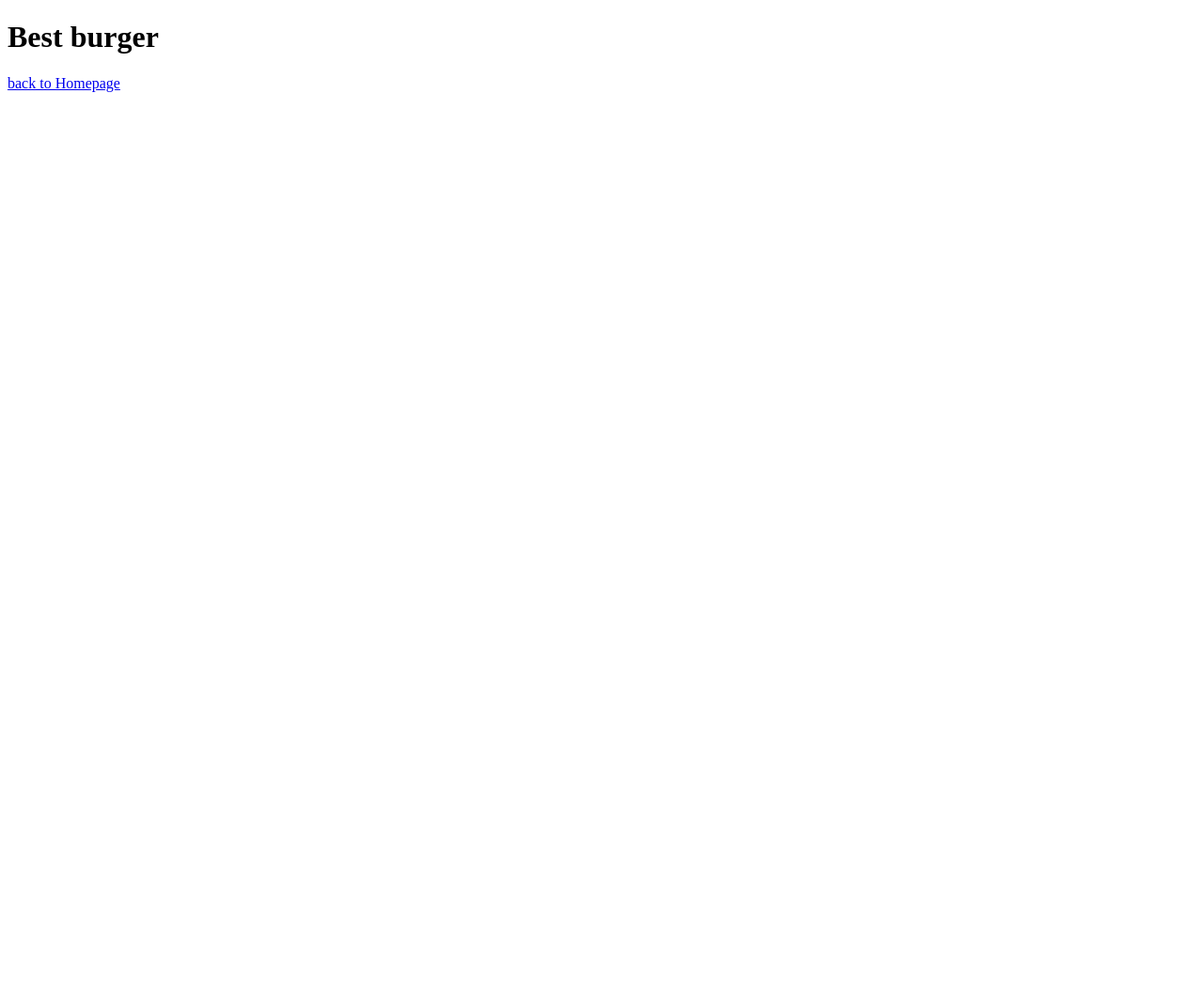
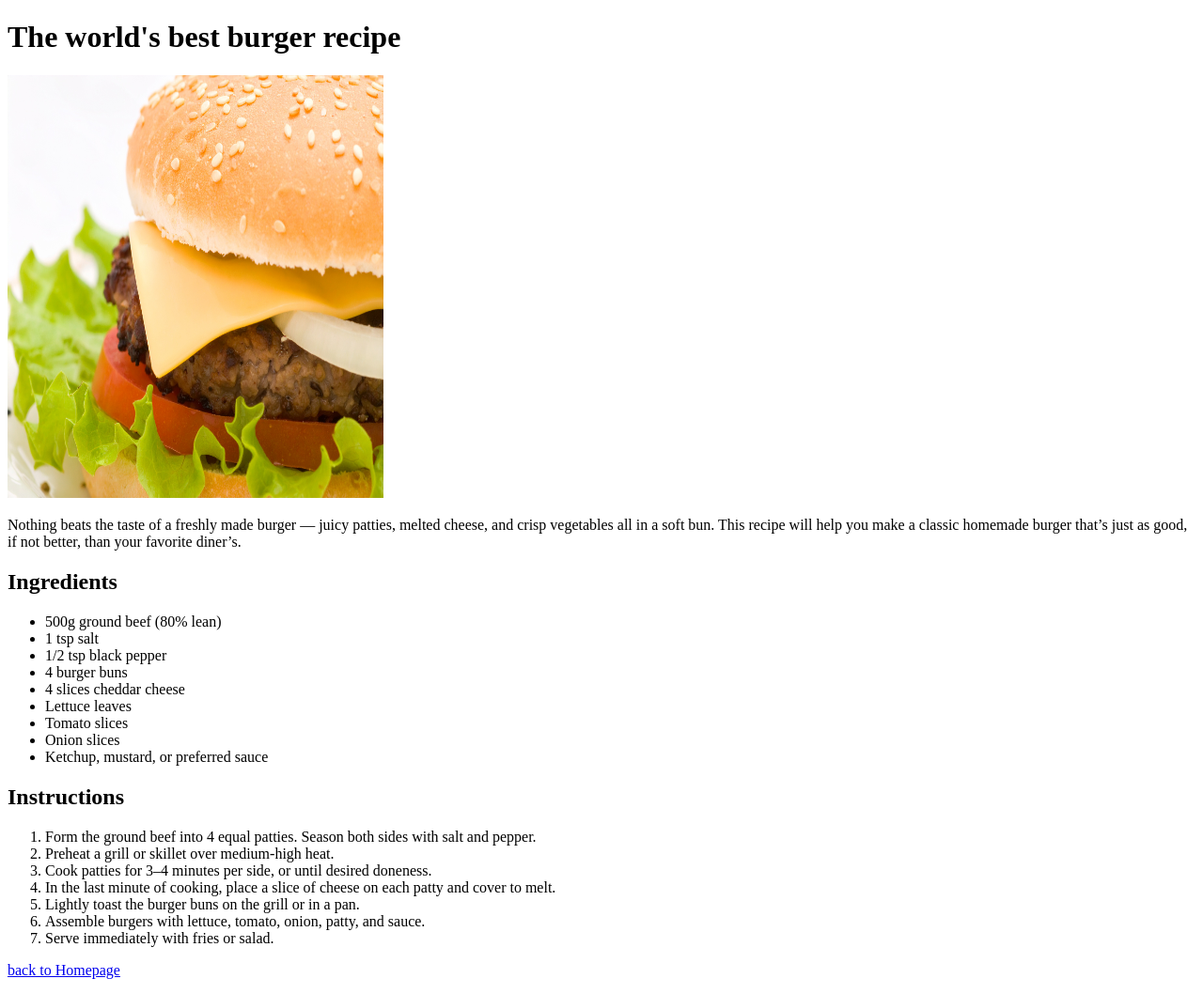
Before and after one commit to Mortynia/odin-recipes, a plain HTML site: page recipes/burger.html in a window 1280 px wide. Shown: the whole page at 94% size. Before the commit the page ends 800 px from the top, so only its background shows below. Drawn offline with Linux system fonts and the light colour scheme.

Commit message:
added kebab, burger, and pasta salad recipe and it's done by odin project curriculum

```diff
--- a/recipes/burger.html
+++ b/recipes/burger.html
@@ -4,17 +4,47 @@
 <head>
     <meta charset="UTF-8">
     <meta name="viewport" content="width=device-width, initial-scale=1.0">
-    <title>Document</title>
+    <title>handmade burger recipe</title>
 </head>
 
 <body>
-    <h1>Best burger</h1>
+    <h1>The world's best burger recipe</h1>
+
+    <img src="../images/burger1.jpg" width="400" height="450">
+
+    <p>Nothing beats the taste of a freshly made burger — juicy patties, melted cheese, and crisp vegetables all in a
+        soft bun.
+        This recipe will help you make a classic homemade burger that’s just as good, if not better, than your favorite
+        diner’s.</p>
+
+    <h2>Ingredients</h2>
+    <ul>
+        <li>500g ground beef (80% lean)</li>
+        <li>1 tsp salt</li>
+        <li>1/2 tsp black pepper</li>
+        <li>4 burger buns</li>
+        <li>4 slices cheddar cheese</li>
+        <li>Lettuce leaves</li>
+        <li>Tomato slices</li>
+        <li>Onion slices</li>
+        <li>Ketchup, mustard, or preferred sauce</li>
+    </ul>
+
+    <h2>Instructions</h2>
+    <ol>
+        <li>Form the ground beef into 4 equal patties. Season both sides with salt and pepper.</li>
+        <li>Preheat a grill or skillet over medium-high heat.</li>
+        <li>Cook patties for 3–4 minutes per side, or until desired doneness.</li>
+        <li>In the last minute of cooking, place a slice of cheese on each patty and cover to melt.</li>
+        <li>Lightly toast the burger buns on the grill or in a pan.</li>
+        <li>Assemble burgers with lettuce, tomato, onion, patty, and sauce.</li>
+        <li>Serve immediately with fries or salad.</li>
+    </ol>
 
 
 
 
-    <a href="../index.html">back to Homepage</a>
-
+    <p><a href="../index.html">back to Homepage</a></p>
 </body>
 
 </html>
```
Also changed, not shown: recipes/kebab.html (+34 -3 lines), recipes/pasta-salad.html (+31 -3 lines).
